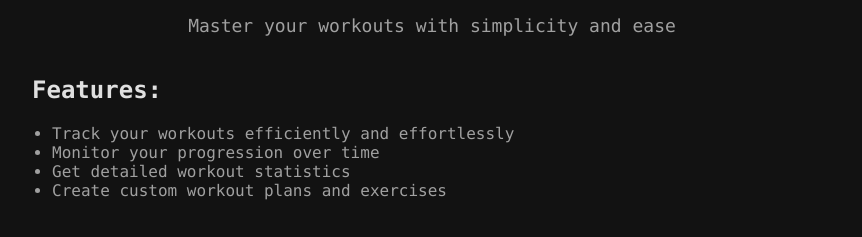
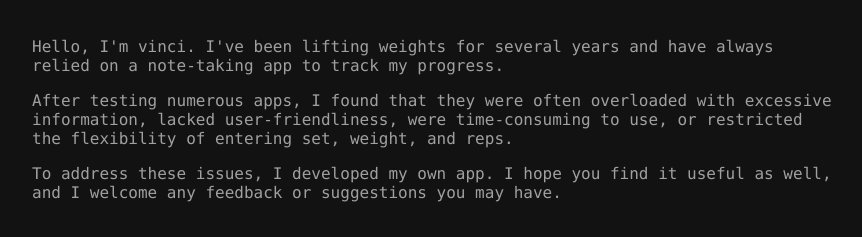
Before and after one commit to windschi3f/windschi3f.github.io, a plain HTML site: page index.html in a window 1280 px wide. Shown: the part 84-321 px from the top of the page, without its empty margins (208-1070 px from the left). Drawn offline with Linux system fonts and the light colour scheme.

Commit message:
Change app description

```diff
--- a/index.html
+++ b/index.html
@@ -11,17 +11,16 @@
 <body>
     <header>
         <h1>EzLift</h1>
-        <p>Master your workouts with simplicity and ease</p>
     </header>
     <main>
         <section>
-            <h2>Features:</h2>
-            <ul>
-                <li>Track your workouts efficiently and effortlessly</li>
-                <li>Monitor your progression over time</li>
-                <li>Get detailed workout statistics</li>
-                <li>Create custom workout plans and exercises</li>
-            </ul>
+            <p>Hello, I'm vinci. I've been lifting weights for several years and have always relied on a note-taking app
+                to track my progress.</p>
+            <p>After testing numerous apps, I found that they were often overloaded with excessive information, lacked
+                user-friendliness, were time-consuming to use, or restricted the flexibility of entering set, weight,
+                and reps.</p>
+            <p>To address these issues, I developed my own app. I hope you find it useful as well, and I welcome any
+                feedback or suggestions you may have.</p>
         </section>
         <section>
             <h2>Download the App:</h2>
```
